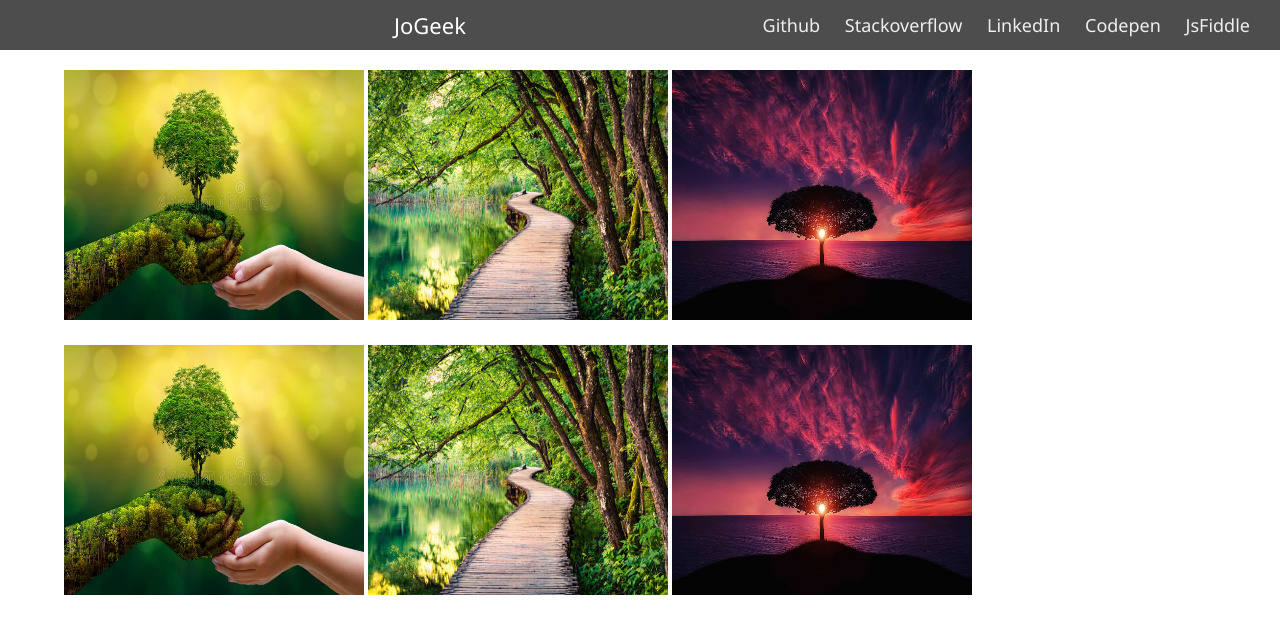
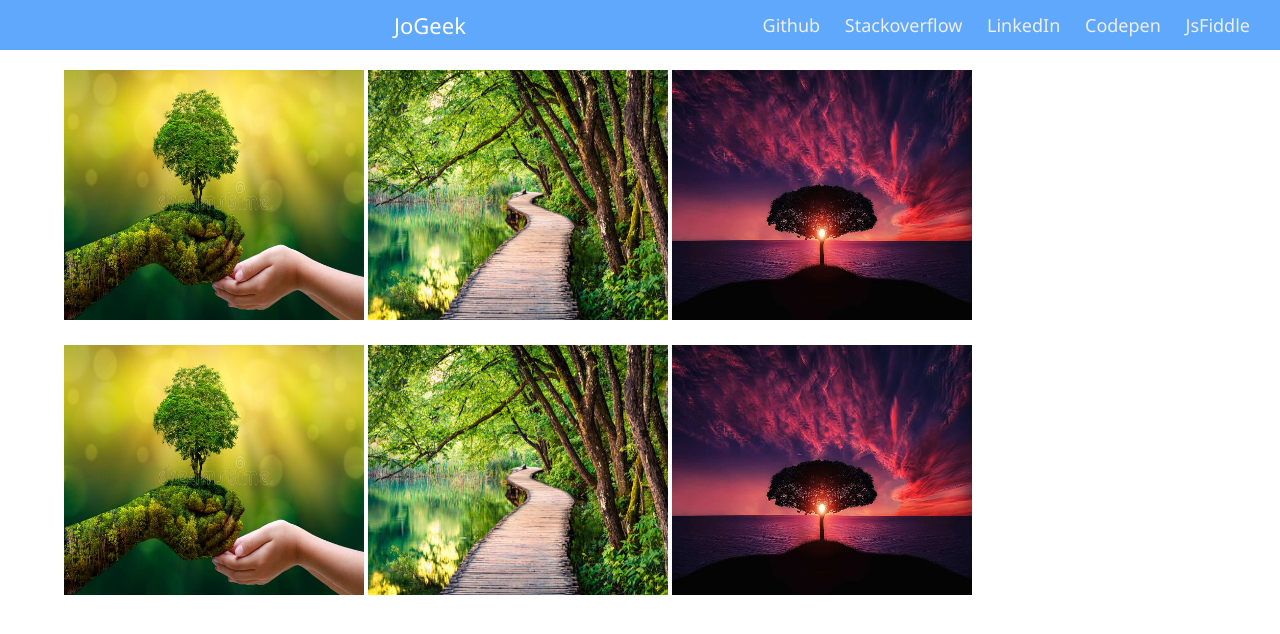
Before and after one commit to TheProSheikh/sheikh.com, a plain HTML site: page index.html in a window 1280 px wide. Drawn offline with Linux system fonts and the light colour scheme.

Commit message:
navigation color change

```diff
--- a/index.html
+++ b/index.html
@@ -19,7 +19,7 @@
         .nav {
             height: 50px;
             width: 100%;
-            background-color: #4d4d4d;
+            background-color: #5fa8fb;
             position: relative;
         }
 
```
